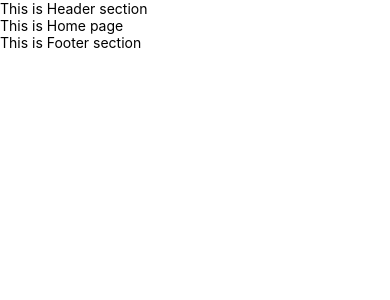
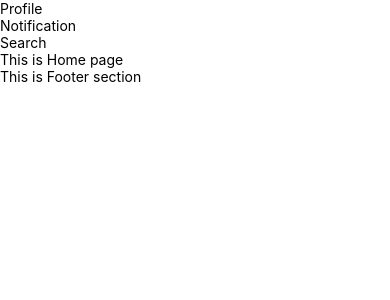
Before and after one commit to amirsadriofficial/News-App, a React Native app: screen / in a window 390 px wide. Shown: the top 300 px of the page. Built offline with nearby package versions, Linux system fonts and the light colour scheme.

Commit message:
Change header

```diff
--- a/src/containers/header/Header.tsx
+++ b/src/containers/header/Header.tsx
@@ -6,7 +6,13 @@ import React from 'react';
 import {Text} from 'react-native';
 
 const Header = () => {
-  return <Text>This is Header section</Text>;
+  return (
+    <>
+      <Text>Profile</Text>
+      <Text>Notification</Text>
+      <Text>Search</Text>
+    </>
+  );
 };
 
 export default Header;
```
